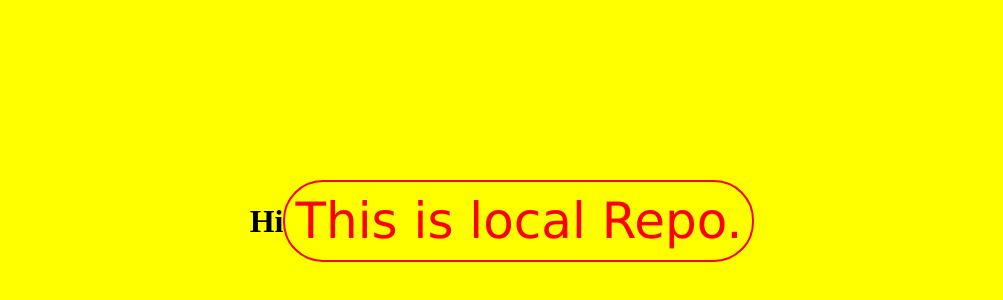
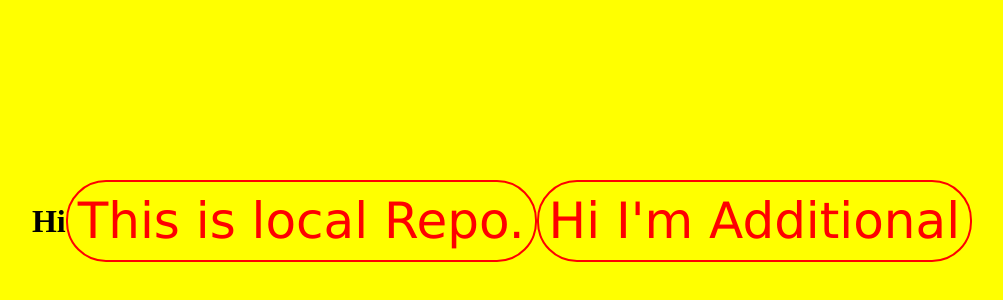
Before and after one commit to aqibmunir8/localrepo, a plain HTML site: page index.html in a window 1280 px wide. Shown: the part 20-320 px from the top of the page, without its empty margins (138-1141 px from the left). Drawn offline with Linux system fonts and the light colour scheme.

Commit message:
Added New Line

```diff
--- a/index.html
+++ b/index.html
@@ -9,6 +9,7 @@
 <body>
     <h1>Hi</h1>
     <p>This is local Repo.</p>
+    <p>Hi I'm Additional</p>
 
 </body>
 </html>
```
